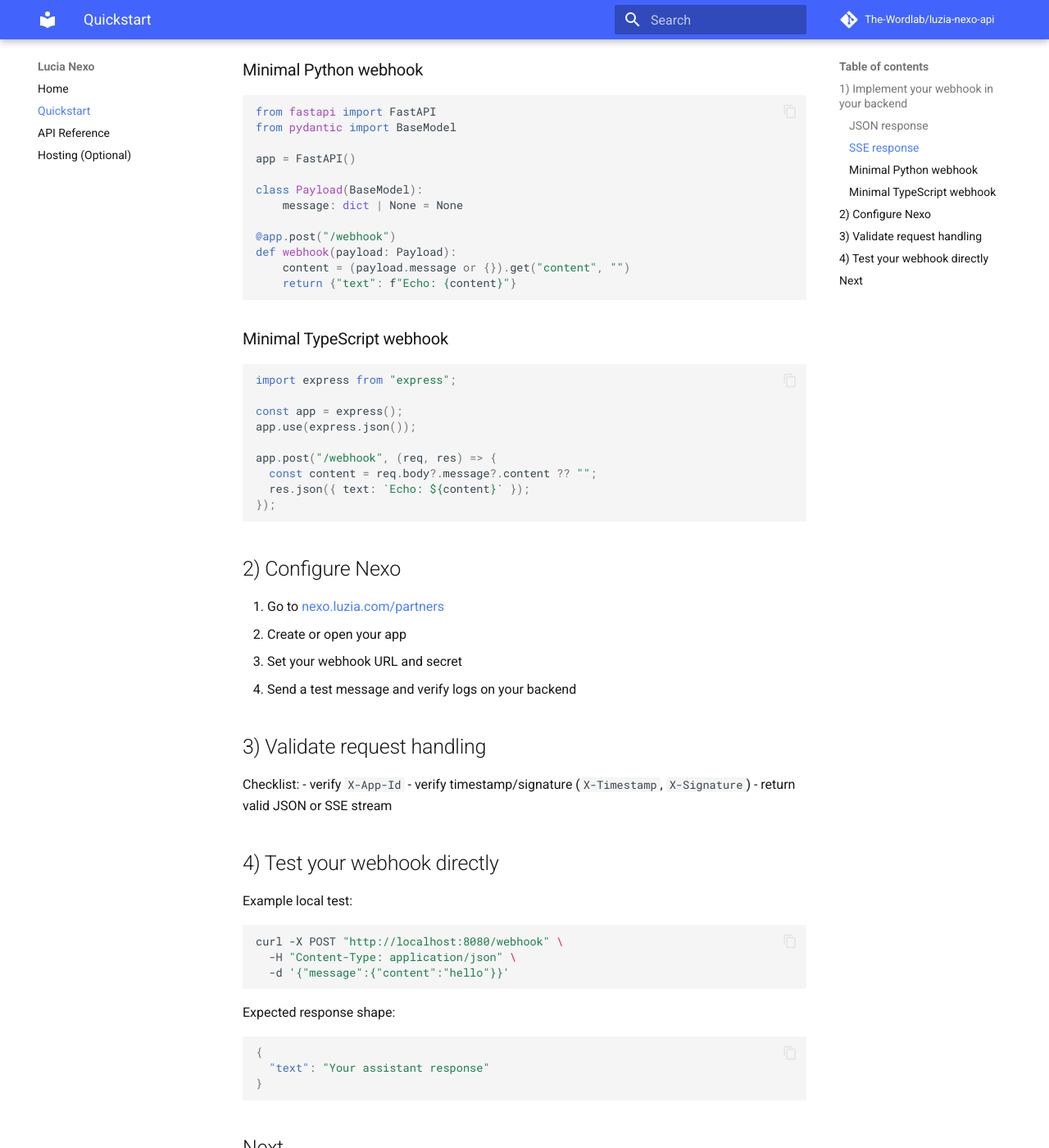
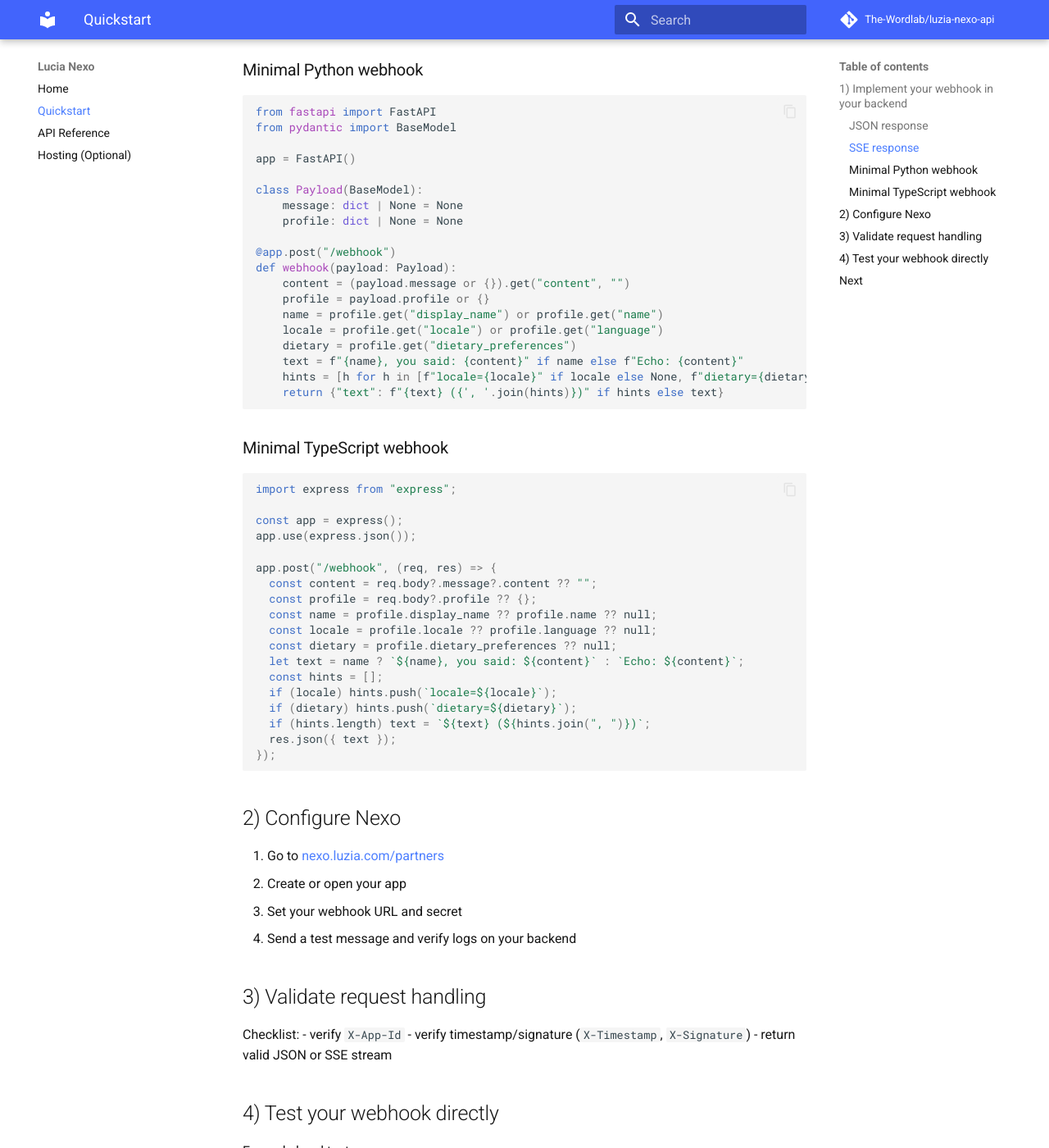
Before and after one commit to The-Wordlab/luzia-nexo-api, an MkDocs documentation site: the page built from docs/quickstart.md, in a window 1280 px wide and 1400 px high, scrolled down 575 px. Shown: the whole window at 82% size. Built offline with MkDocs 1.6.1 and Material for MkDocs 9.7.7, drawn with Linux system fonts in a browser that asks for light colours; comment, search, counter and statistics services are not loaded.

Commit message:
docs/examples: align profile-context snippets with tested minimal implementations

````diff
--- a/docs/quickstart.md
+++ b/docs/quickstart.md
@@ -32,11 +32,18 @@
 
 class Payload(BaseModel):
     message: dict | None = None
+    profile: dict | None = None
 
 @app.post("/webhook")
 def webhook(payload: Payload):
     content = (payload.message or {}).get("content", "")
-    return {"text": f"Echo: {content}"}
+    profile = payload.profile or {}
+    name = profile.get("display_name") or profile.get("name")
+    locale = profile.get("locale") or profile.get("language")
+    dietary = profile.get("dietary_preferences")
+    text = f"{name}, you said: {content}" if name else f"Echo: {content}"
+    hints = [h for h in [f"locale={locale}" if locale else None, f"dietary={dietary}" if dietary else None] if h]
+    return {"text": f"{text} ({', '.join(hints)})" if hints else text}
 ```
 
 ### Minimal TypeScript webhook
@@ -49,7 +56,16 @@
 
 app.post("/webhook", (req, res) => {
   const content = req.body?.message?.content ?? "";
-  res.json({ text: `Echo: ${content}` });
+  const profile = req.body?.profile ?? {};
+  const name = profile.display_name ?? profile.name ?? null;
+  const locale = profile.locale ?? profile.language ?? null;
+  const dietary = profile.dietary_preferences ?? null;
+  let text = name ? `${name}, you said: ${content}` : `Echo: ${content}`;
+  const hints = [];
+  if (locale) hints.push(`locale=${locale}`);
+  if (dietary) hints.push(`dietary=${dietary}`);
+  if (hints.length) text = `${text} (${hints.join(", ")})`;
+  res.json({ text });
 });
 ```
 
````
Also changed, not shown: docs/partner-api-reference.md (+18 -2 lines), examples/README.md (+2 -2 lines), 4 other files.
